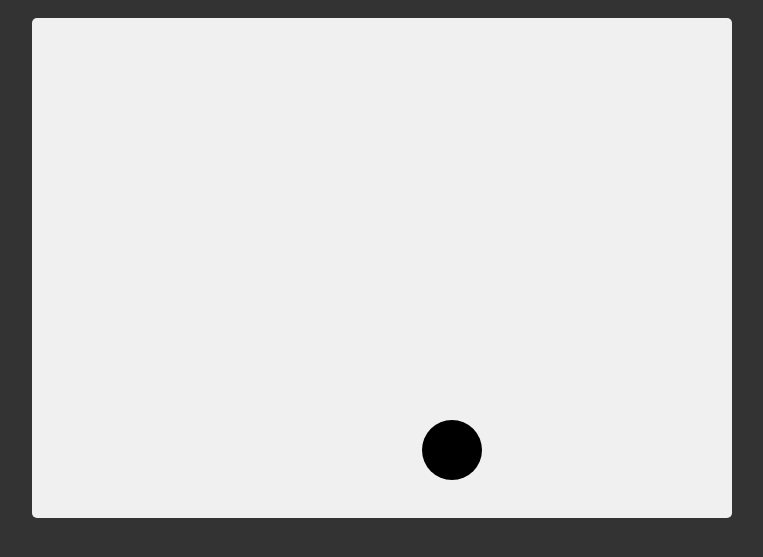
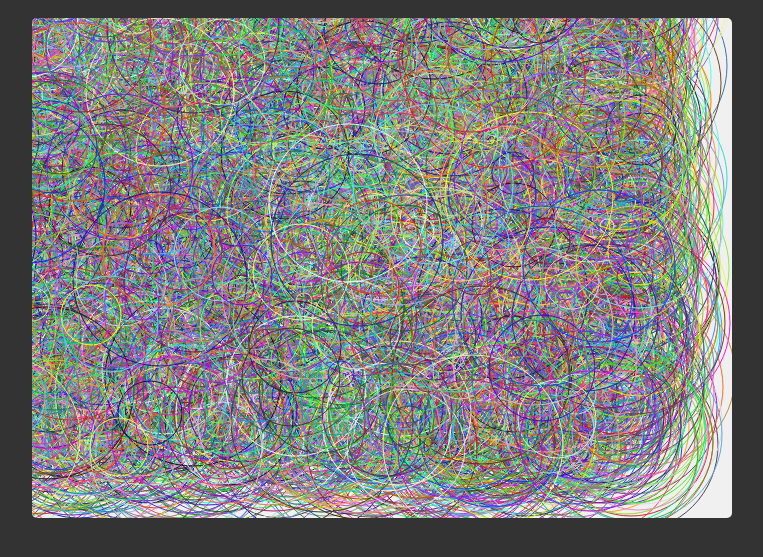
Before and after one commit to atlasmoth/Javascript-Canvas, a plain HTML site: page index.html in a window 1280 px wide. Shown: the part 175-732 px from the top of the page, without its empty margins (258-1021 px from the left). Drawn offline with nearby package versions, Linux system fonts and the light colour scheme.

Commit message:
generating random circles

```diff
--- a/index.html
+++ b/index.html
@@ -10,6 +10,6 @@
     <!-- learning canvas -->
     <h1>Canvas</h1>
     <canvas id="canvas" width="700" height="500"></canvas>
-    <script src="./index.js"></script>
+    <script src="./paint.js"></script>
   </body>
 </html>
--- /dev/null
+++ b/paint.js
@@ -0,0 +1,30 @@
+const canvas = document.getElementById("canvas");
+const ctx = canvas.getContext("2d");
+const { height, width } = canvas;
+
+// random colour generator
+function randColor() {
+  //
+  const rand = () => Math.floor(Math.random() * 266);
+  return `rgb(${rand()},${rand()},${rand()})`;
+}
+
+// random circle generator
+function randCircle(num = 10000) {
+  const radius = () => Math.floor((Math.random() * width) / 8) + 5;
+  const x = () => {
+    return Math.floor(Math.random() * width - width / 8);
+  };
+  const y = () => {
+    return Math.floor(Math.random() * height - height / 8);
+  };
+
+  for (let count = 0; count < num; count++) {
+    ctx.beginPath();
+    ctx.arc(x(), y(), radius(), 0, Math.PI * 2);
+    ctx.strokeStyle = randColor();
+    ctx.stroke();
+  }
+}
+
+randCircle();
```
